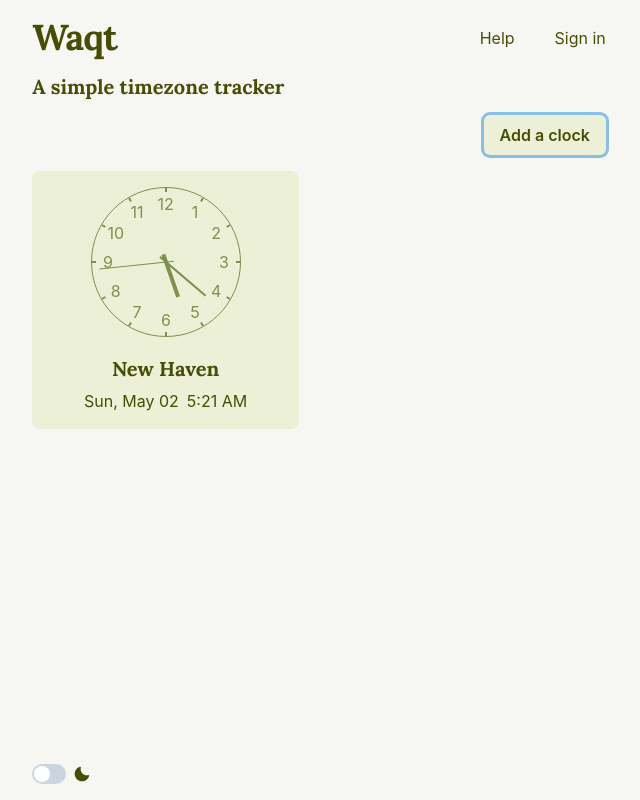
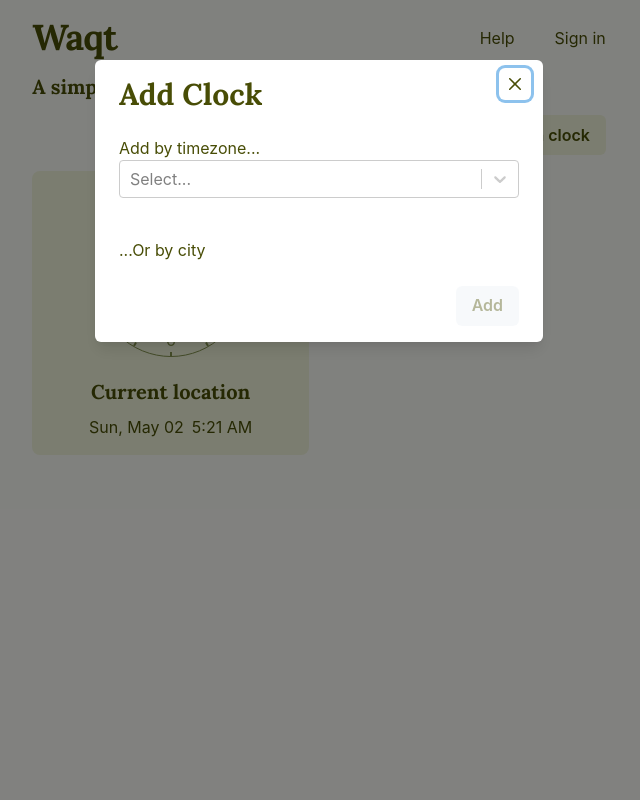
Before and after one commit to sarimabbas/waqt, a Next.js app: page / in a window 1280 px wide. Both pictures are taken after a click on the button "Add a clock". Shown: the whole page, without its empty margins (321-961 px from the left). Built offline with nearby package versions, Linux system fonts and the light colour scheme.

Commit message:
add and delete clocks

```diff
--- /dev/null
+++ b/components/AddClock.tsx
@@ -0,0 +1,80 @@
+import {
+  Box,
+  Heading,
+  Modal,
+  ModalBody,
+  ModalCloseButton,
+  ModalContent,
+  Button,
+  ModalFooter,
+  ModalHeader,
+  ModalOverlay,
+  Text,
+} from "@chakra-ui/react";
+import { useRecoilState, useSetRecoilState } from "recoil";
+import Select from "react-select";
+import moment from "moment-timezone";
+import { clocks, showAddClockModal } from "../store";
+import { useMemo, useState } from "react";
+import { DateTime } from "luxon";
+import { IClock } from "../models";
+import { v4 as uuidv4 } from "uuid";
+
+function AddClock() {
+  const [show, setShow] = useRecoilState(showAddClockModal);
+  const [selectedTimezone, setSelectedTimezone] = useState("");
+  const setClocks = useSetRecoilState(clocks);
+
+  const timezones = useMemo(() => {
+    const list = moment.tz.names();
+    const filtered = list.filter((zone) => {
+      return DateTime.utc().setZone(zone).isValid;
+    });
+    return filtered.map((item) => {
+      return {
+        value: item,
+        label: item,
+      };
+    });
+  }, []);
+
+  const handleAdd = () => {
+    const newClock: IClock = {
+      id: uuidv4(),
+      name: selectedTimezone,
+      timezone: selectedTimezone,
+    };
+    setClocks((val) => [...val, newClock]);
+    setShow(false);
+  };
+
+  return (
+    <Modal isOpen={show} onClose={() => setShow(false)}>
+      <ModalOverlay />
+      <ModalContent>
+        <ModalHeader>
+          <Heading size="lg">Add Clock</Heading>
+        </ModalHeader>
+        <ModalCloseButton />
+        <ModalBody>
+          <Text>Add by timezone...</Text>
+          <Select
+            options={timezones}
+            onChange={(val) => {
+              setSelectedTimezone(val?.value);
+            }}
+          />
+          <Box h={10}></Box>
+          <Text>...Or by city</Text>
+        </ModalBody>
+        <ModalFooter>
+          <Button onClick={handleAdd} disabled={!selectedTimezone}>
+            Add
+          </Button>
+        </ModalFooter>
+      </ModalContent>
+    </Modal>
+  );
+}
+
+export default AddClock;
--- a/components/Clock.tsx
+++ b/components/Clock.tsx
@@ -1,10 +1,63 @@
+import { Heading, HStack, Text, VStack } from "@chakra-ui/layout";
 import Clock from "react-clock";
-import { DateTime } from "luxon";
-import { Box, Heading, VStack, Text, HStack } from "@chakra-ui/layout";
+import { useRecoilValue, useSetRecoilState } from "recoil";
+import { IClock } from "../models";
+import { centralClock, clocks } from "../store";
+import {
+  Editable,
+  EditableInput,
+  EditablePreview,
+  IconButton,
+} from "@chakra-ui/react";
+import { DeleteIcon } from "@chakra-ui/icons";
+import TextEditable from "./TextEditable";
 
-const CustomClock = ({ time }: { time: DateTime }) => {
+const CustomClock = ({ id, name, timezone }: IClock) => {
+  const clockTime = useRecoilValue(centralClock);
+  const time = clockTime.setZone(timezone);
+  const setClocks = useSetRecoilState(clocks);
+
+  const handleEditName = (val: string) => {
+    setClocks((clocks) =>
+      clocks.map((c) => {
+        if (c.id === id) {
+          return {
+            ...c,
+            name: val,
+          };
+        } else {
+          return c;
+        }
+      })
+    );
+  };
+
+  const handleDelete = () => {
+    setClocks((clocks) => {
+      const updd = clocks.filter((c) => c.id !== id);
+      console.log(updd);
+      return updd;
+    });
+  };
+
   return (
-    <VStack bg="green.100" rounded="lg" p="4" spacing={5}>
+    <VStack
+      bg="green.100"
+      rounded="lg"
+      p="4"
+      spacing={5}
+      id={id}
+      pos="relative"
+    >
+      <IconButton
+        onClick={handleDelete}
+        size="xs"
+        aria-label="delete"
+        icon={<DeleteIcon />}
+        pos="absolute"
+        top="5"
+        right="5"
+      />
       <Clock
         value={time.toJSDate()}
         renderHourMarks={true}
@@ -14,7 +67,14 @@
         renderNumbers={true}
       />
       <VStack>
-        <Heading size="md">New Haven</Heading>
+        {/* editable heading */}
+        <Heading size="md" textAlign="center" noOfLines={1} isTruncated>
+          <TextEditable
+            initialValue={name ?? timezone}
+            onBlur={handleEditName}
+          />
+        </Heading>
+        {/* date and time */}
         <HStack>
           <Text>
             {time.toLocaleString({
--- a/components/Clocks.tsx
+++ b/components/Clocks.tsx
@@ -1,14 +1,15 @@
-import React from "react";
-import { DateTime } from "luxon";
 import Clock from "./Clock";
 import { SimpleGrid } from "@chakra-ui/react";
+import { useRecoilValue } from "recoil";
+import { clocks } from "../store";
 
 const Clocks = () => {
-  const currentTime = DateTime.local();
-
+  const clockList = useRecoilValue(clocks);
   return (
-    <SimpleGrid columns={2} spacing={10}>
-      <Clock time={currentTime} />
+    <SimpleGrid columns={2} spacing={5}>
+      {clockList.map((c) => (
+        <Clock {...c} />
+      ))}
     </SimpleGrid>
   );
 };
--- a/components/Footer.tsx
+++ b/components/Footer.tsx
@@ -1,7 +1,7 @@
-import ToggleDarkMode from "../components/ToggleDarkMode";
+import { Box } from "@chakra-ui/react";
 
 const Footer = () => {
-  return <ToggleDarkMode />;
+  return <Box h="4"></Box>;
 };
 
 export default Footer;
--- /dev/null
+++ b/components/TextEditable.tsx
@@ -0,0 +1,29 @@
+import { Editable, EditableInput, EditablePreview } from "@chakra-ui/react";
+import { useState, useEffect } from "react";
+
+const TextEditable = ({
+  initialValue = "",
+  onBlur,
+}: {
+  initialValue: string;
+  onBlur?: (submittedValue) => void;
+}) => {
+  const [value, setValue] = useState<string>(initialValue);
+
+  useEffect(() => {
+    setValue(initialValue);
+  }, [initialValue]);
+
+  return (
+    <Editable
+      value={value}
+      onChange={(nextValue) => setValue(nextValue)}
+      onSubmit={(submittedValue) => onBlur(submittedValue)}
+    >
+      <EditablePreview />
+      <EditableInput />
+    </Editable>
+  );
+};
+
+export default TextEditable;
--- /dev/null
+++ b/models.ts
@@ -0,0 +1,5 @@
+export interface IClock {
+  id: string;
+  name: string;
+  timezone: string;
+}
--- a/pages/_app.tsx
+++ b/pages/_app.tsx
@@ -1,18 +1,39 @@
 import { ChakraProvider } from "@chakra-ui/react";
 import "@fontsource/lora/400.css";
 import "@fontsource/lora/700.css";
+import { DateTime } from "luxon";
+import { useEffect } from "react";
 import "react-clock/dist/Clock.css";
-import { RecoilRoot } from "recoil";
+import { RecoilRoot, useSetRecoilState } from "recoil";
 import theme from "../chakra.theme";
+import { centralClock } from "../store";
 import "../styles/global.css";
 
-function MyApp({ Component, pageProps }) {
-  return (
+const withRecoil = (AppComponent) => {
+  const withRecoilComponent = (props) => (
     <RecoilRoot>
-      <ChakraProvider theme={theme}>
-        <Component {...pageProps} />
-      </ChakraProvider>
+      <AppComponent {...props} />
     </RecoilRoot>
   );
+  return withRecoilComponent;
+};
+
+function MyApp({ Component, pageProps }) {
+  const setCentralClock = useSetRecoilState(centralClock);
+  useEffect(() => {
+    const handle = setInterval(() => {
+      setCentralClock(DateTime.utc());
+    }, 1000);
+    return () => {
+      clearInterval(handle);
+    };
+  }, []);
+
+  return (
+    <ChakraProvider theme={theme}>
+      <Component {...pageProps} />
+    </ChakraProvider>
+  );
 }
-export default MyApp;
+
+export default withRecoil(MyApp);
--- a/pages/index.tsx
+++ b/pages/index.tsx
@@ -1,14 +1,19 @@
 import { Box, Button, Flex, Heading } from "@chakra-ui/react";
+import { useSetRecoilState } from "recoil";
+import AddClock from "../components/AddClock";
 import Clocks from "../components/Clocks";
 import Layout from "../components/Layout";
+import { showAddClockModal } from "../store";
 
 export default function Home() {
+  const setShow = useSetRecoilState(showAddClockModal);
   return (
     <Layout>
       <Heading size="md">A simple timezone tracker</Heading>
       <Box h="4"></Box>
       <Flex justifyContent="flex-end">
         <Button
+          onClick={() => setShow(true)}
           bgColor="green.100"
           textColor="olive.700"
           _hover={{ bgColor: "green.200" }}
@@ -16,6 +21,7 @@
           Add a clock
         </Button>
       </Flex>
+      <AddClock />
       <Box h="4"></Box>
       <Clocks />
     </Layout>
--- /dev/null
+++ b/store.tsx
@@ -0,0 +1,46 @@
+import { DateTime } from "luxon";
+import { atom, DefaultValue } from "recoil";
+import { IClock } from "./models";
+import { v4 as uuidv4 } from "uuid";
+
+// sync recoil with localStorage
+const localStorageEffect = (key: string) => ({ setSelf, onSet }) => {
+  if (typeof localStorage !== "undefined") {
+    const savedValue = localStorage.getItem(key);
+    if (savedValue != null) {
+      setSelf(JSON.parse(savedValue));
+    }
+  }
+
+  onSet((newValue) => {
+    if (typeof localStorage !== "undefined") {
+      if (newValue instanceof DefaultValue) {
+        localStorage.removeItem(key);
+      } else {
+        localStorage.setItem(key, JSON.stringify(newValue));
+      }
+    }
+  });
+};
+
+export const centralClock = atom({
+  key: "centralClock", // unique ID (with respect to other atoms/selectors)
+  default: DateTime.utc(), // default value (aka initial value)
+});
+
+export const clocks = atom<IClock[]>({
+  key: "clocks",
+  default: [
+    {
+      id: uuidv4(),
+      name: "Current location",
+      timezone: "local",
+    },
+  ],
+  effects_UNSTABLE: [localStorageEffect("clocks")],
+});
+
+export const showAddClockModal = atom<boolean>({
+  key: "showAddClockModal",
+  default: false,
+});
```
Also changed, not shown: package.json (+6 -1 lines), 1 other file (tests, documents, lock files or other folders).
